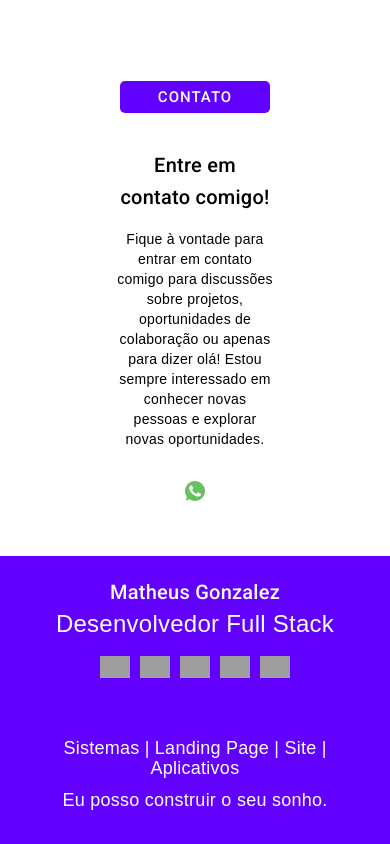
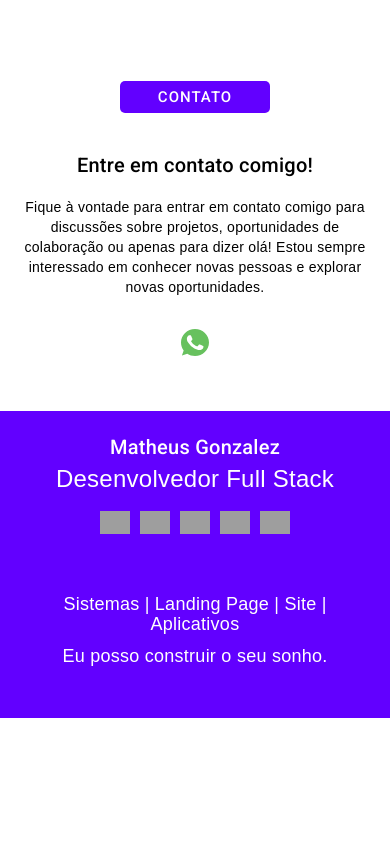
Before and after one commit to matheusgonzalez91/portfolio, an Angular app: page / in a window 390 px wide. Shown: the part 4318-5162 px from the top of the page. After the commit the page ends 5036 px from the top, so only its background shows below. Built offline with nearby package versions, Linux system fonts and the light colour scheme; grey boxes are pictures that could not be loaded; a web font is replaced by a local one.

Commit message:
Ajustando o campo do contato para melhor visibilidade no mobile

```diff
--- a/src/app/components/contact/contact.component.scss
+++ b/src/app/components/contact/contact.component.scss
@@ -48,7 +48,7 @@ $main-color: #6200ff;
 }
 
 .icon-contact img{
-  width: 5%;
+  width: 7%;
 }
 
 form{
@@ -97,3 +97,15 @@ form{
     background-color: darken($color: $main-color, $amount: 20);
   }
 }
+
+
+@media screen and (max-width: 890px) {
+  .info-contact{
+    width: 100%;
+    padding: 0 4%;
+  }
+
+  .info-contact img{
+    width: 100%;
+  }
+}
```
